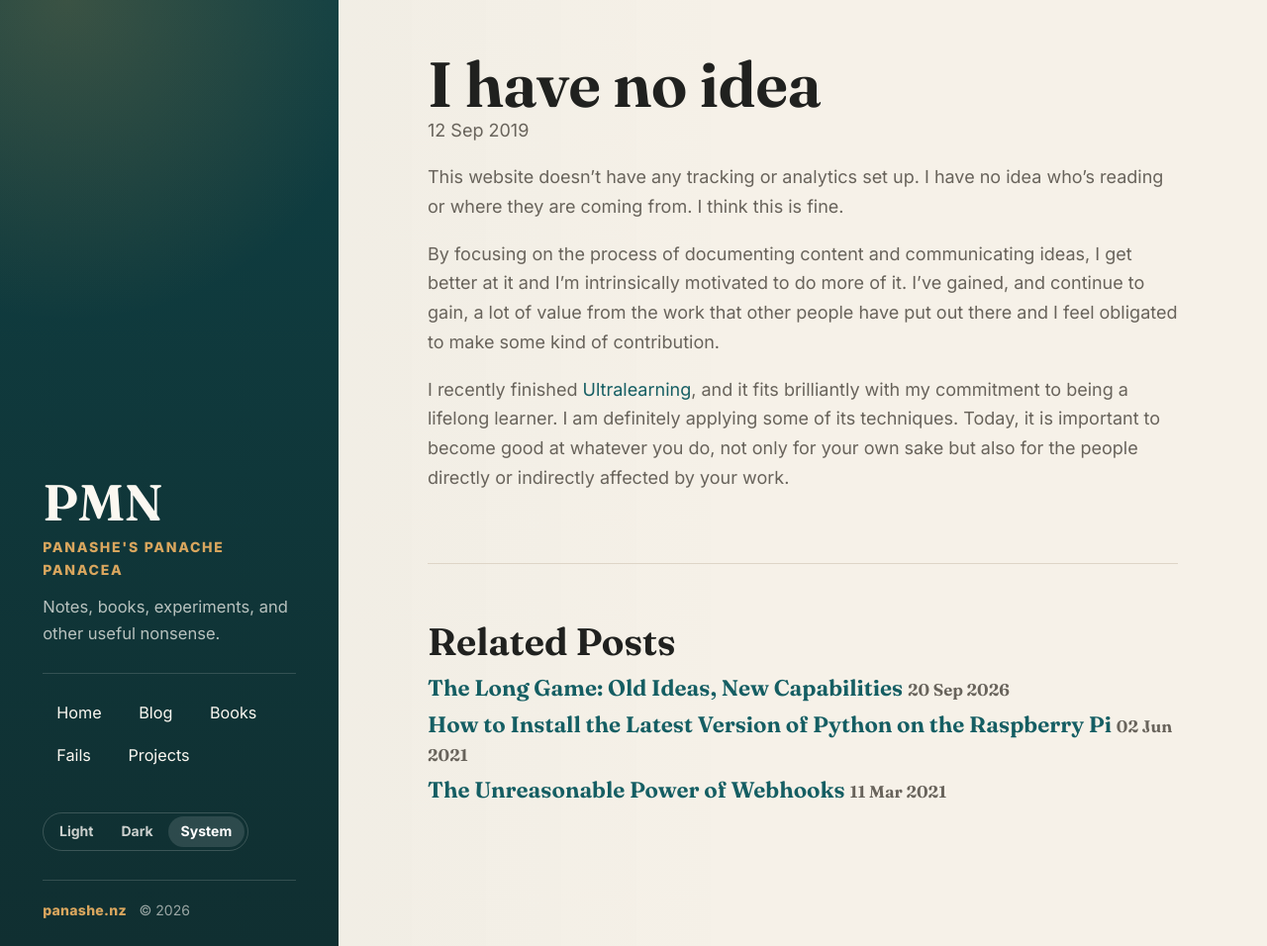
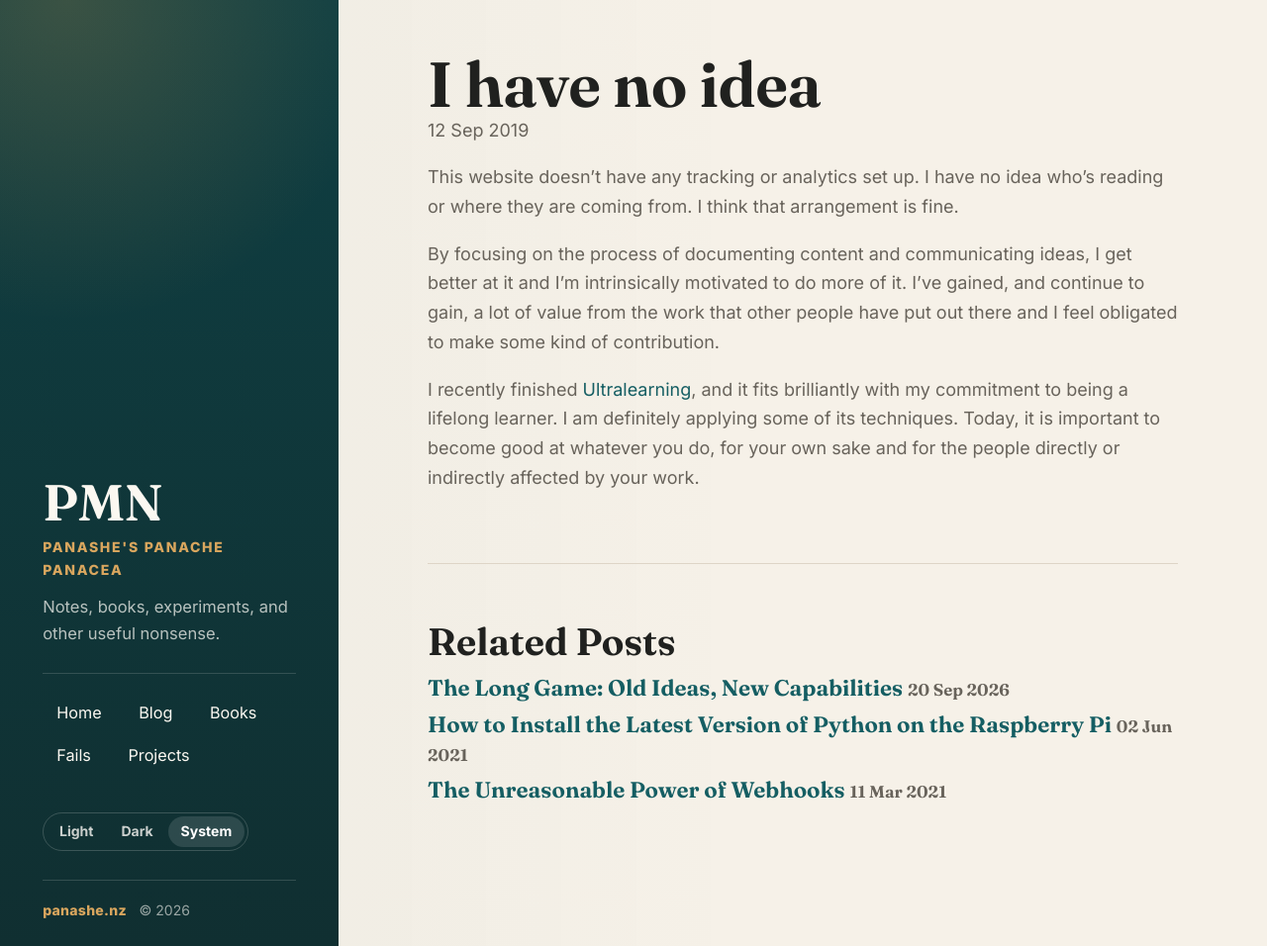
Before and after one commit to anphase/pmn.nz, a Jekyll site: the page built from _posts/2019-09-12-I-have-no-idea.md, in a window 1280 px wide and 956 px high. Shown: the whole window at 99% size. Built offline with Jekyll 4.4.1, drawn with Linux system fonts in a browser that asks for light colours.

Commit message:
Update CHANGELOG.md, _posts/2019-09-12-I-have-no-idea.md

```diff
--- a/_posts/2019-09-12-I-have-no-idea.md
+++ b/_posts/2019-09-12-I-have-no-idea.md
@@ -5,10 +5,10 @@ categories: productivity
 date:   2019-09-12
 ---
 
-This website doesn't have any tracking or analytics set up. I have no idea who's reading or where they are coming from. I think this is fine.
+This website doesn't have any tracking or analytics set up. I have no idea who's reading or where they are coming from. I think that arrangement is fine.
 
 By focusing on the process of documenting content and communicating ideas, I get better at it and I'm intrinsically motivated to do more of it. I've gained, and continue to gain, a lot of value from the work that other people have put out there and I feel obligated to make some kind of contribution.
 
-I recently finished [Ultralearning][1], and it fits brilliantly with my commitment to being a lifelong learner. I am definitely applying some of its techniques. Today, it is important to become good at whatever you do, not only for your own sake but also for the people directly or indirectly affected by your work.
+I recently finished [Ultralearning][1], and it fits brilliantly with my commitment to being a lifelong learner. I am definitely applying some of its techniques. Today, it is important to become good at whatever you do, for your own sake and for the people directly or indirectly affected by your work.
 
 [1]: /books/#ultralearning "my thoughts on Ultra-learning book"
```
Also changed, not shown: CHANGELOG.md.
